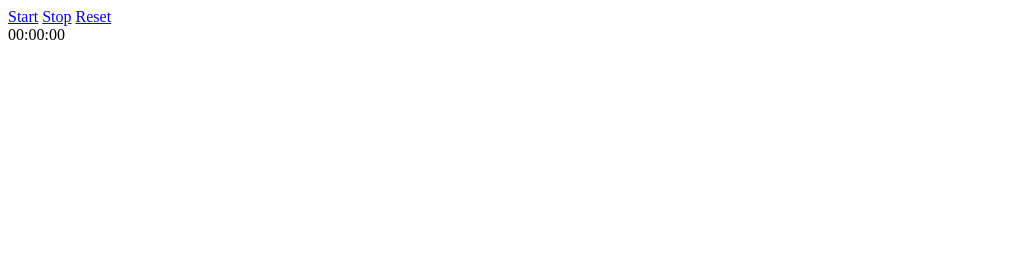
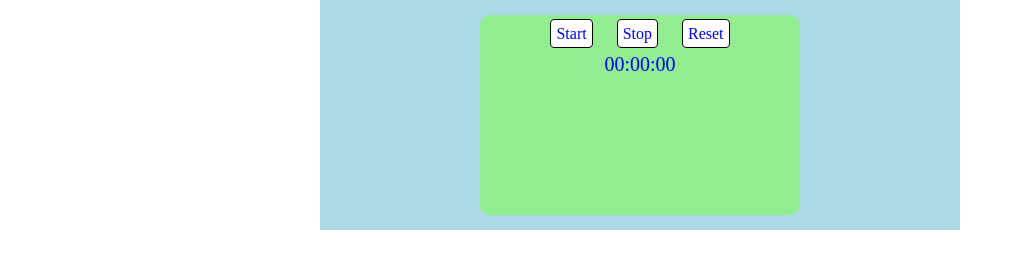
Before and after one commit to lukaszplac/Project15_6, a website: page index.html in a window 1280 px wide. Shown: the whole page, without its empty margins (0-1015 px from the left). Drawn offline with Linux system fonts and the light colour scheme; files that its build step writes are made by us from their sources.

Commit message:
Some correstions applied. Basic styling added

```diff
--- a/index.html
+++ b/index.html
@@ -6,6 +6,8 @@
     <link rel="stylesheet" type="text/css" href="styles.css">
   </head>
   <body>
+	  <div id="app">
+	  	<div class="container">
 		    <nav class="controls">
 		      <a href="#" class="button" id="start">Start</a>
 		      <a href="#" class="button" id="stop">Stop</a>
@@ -13,6 +15,8 @@
 		    </nav>
 		    <div class="stopwatch"></div>
 		    <ul class="results"></ul>
+		</div>
+	 </div>
 	<script type="text/javascript" src="script-compiled.js"></script>
   </body>
 </html>
--- a/styles.css
+++ b/styles.css
@@ -1 +1,59 @@
-*{}
+* {
+	box-sizing: border-box;
+}
+
+body {
+	margin: 0;
+	padding: 0;
+}
+
+#app {
+	background-color: lightblue;
+	margin: 0 auto;
+	padding: 15px 0;
+	width: 50%;
+	min-height: 200px;
+
+}
+
+#app>.container {
+	background-color: lightgreen;
+	margin: 0 auto;
+	width: 50%;
+	min-height: 200px;
+	text-align: center;
+	border-radius: 10px;
+}
+
+#app>.container>.controls {
+	display: inline-block;
+	margin: 10px;
+}
+
+#app>.container>.controls>.button {
+	margin: 10px;
+	padding: 5px;
+	background-color: white;
+	border: 1px solid black;
+	border-radius: 4px;
+	text-decoration: none;
+}
+
+#app>.container>.controls>.button:hover {
+	background-color: black;
+	color: white;
+}
+
+#app>.container>.stopwatch {
+	font-size: 20px;
+	color: blue;
+}
+
+#app>.container>.results {
+	width: 50%;
+	margin: 0 auto;
+	padding: 0;
+	list-style: none;
+	background-color: white;
+	border-radius: 4px;
+}
```
Lines whose indentation alone changed are shown as unchanged.
